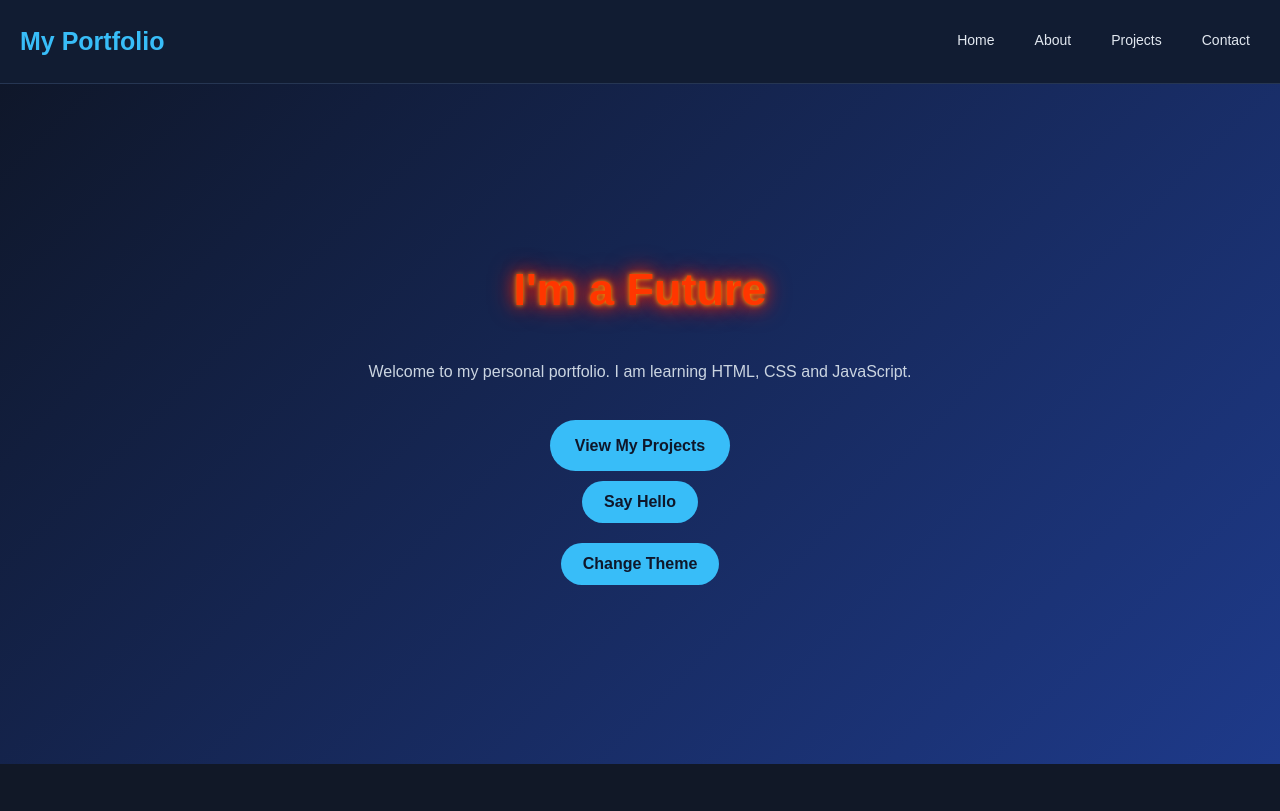
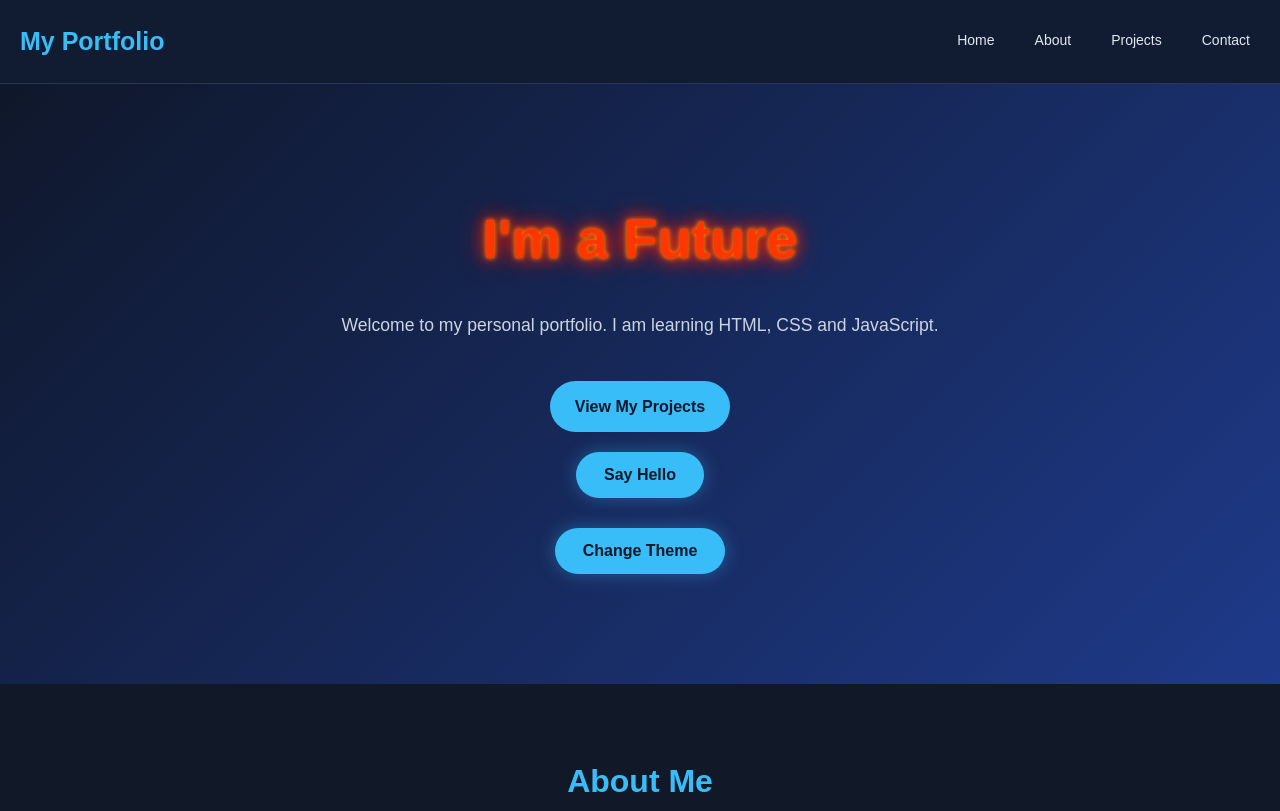
Before and after one commit to suleh-pixel/portfolio-, a plain HTML site: page index.html in a window 1280 px wide. Shown: the top 811 px of the page. Drawn offline with Linux system fonts and the light colour scheme.

Commit message:
Update style.css

```diff
--- a/style.css
+++ b/style.css
@@ -415,3 +415,37 @@ footer {
         margin: 6px;
     }
 }
+
+/* ===== HERO SECTION UPGRADE ===== */
+
+#home {
+    min-height: 75vh;
+    display: flex;
+    flex-direction: column;
+    justify-content: center;
+    align-items: center;
+    text-align: center;
+    padding: 60px 20px;
+}
+
+#home h2 {
+    font-size: clamp(2rem, 6vw, 3.5rem);
+    font-weight: bold;
+    max-width: 850px;
+    margin: 20px auto;
+    line-height: 1.3;
+    text-shadow: 0 0 15px rgba(56, 189, 248, 0.35);
+}
+
+#home p {
+    font-size: 1.1rem;
+    max-width: 650px;
+    margin: 15px auto;
+}
+
+#home button {
+    margin-top: 20px;
+    padding: 14px 28px;
+    border-radius: 30px;
+    box-shadow: 0 0 18px rgba(56, 189, 248, 0.35);
+}
```
